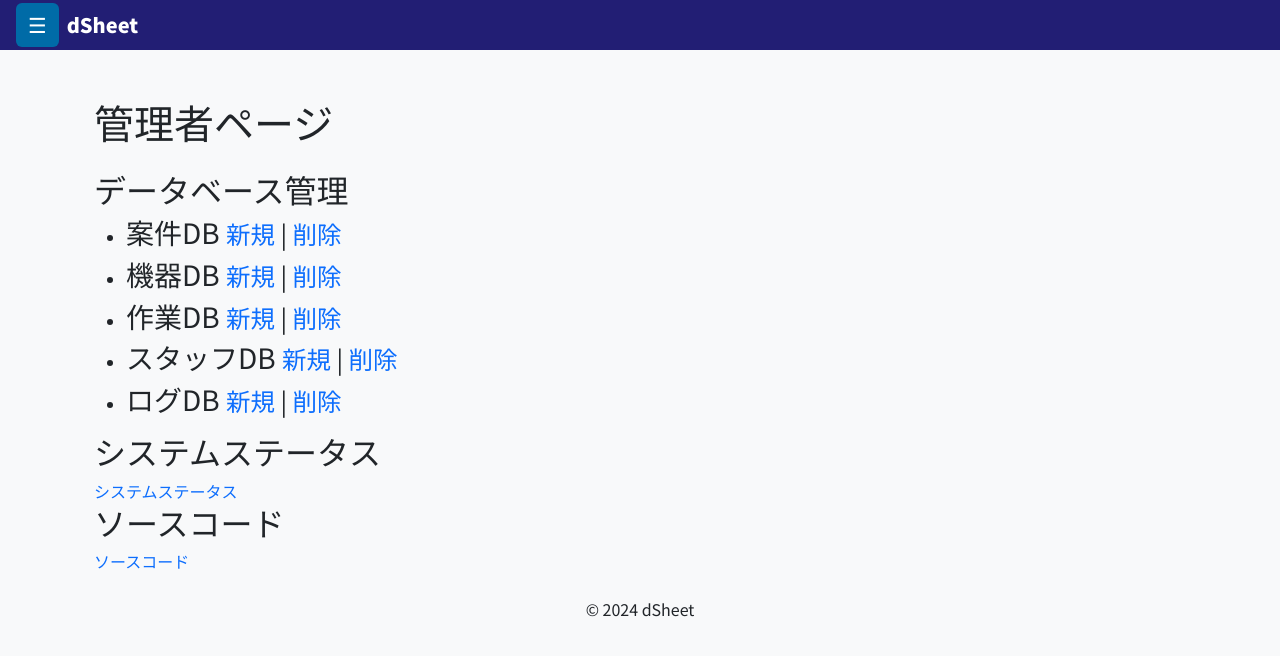
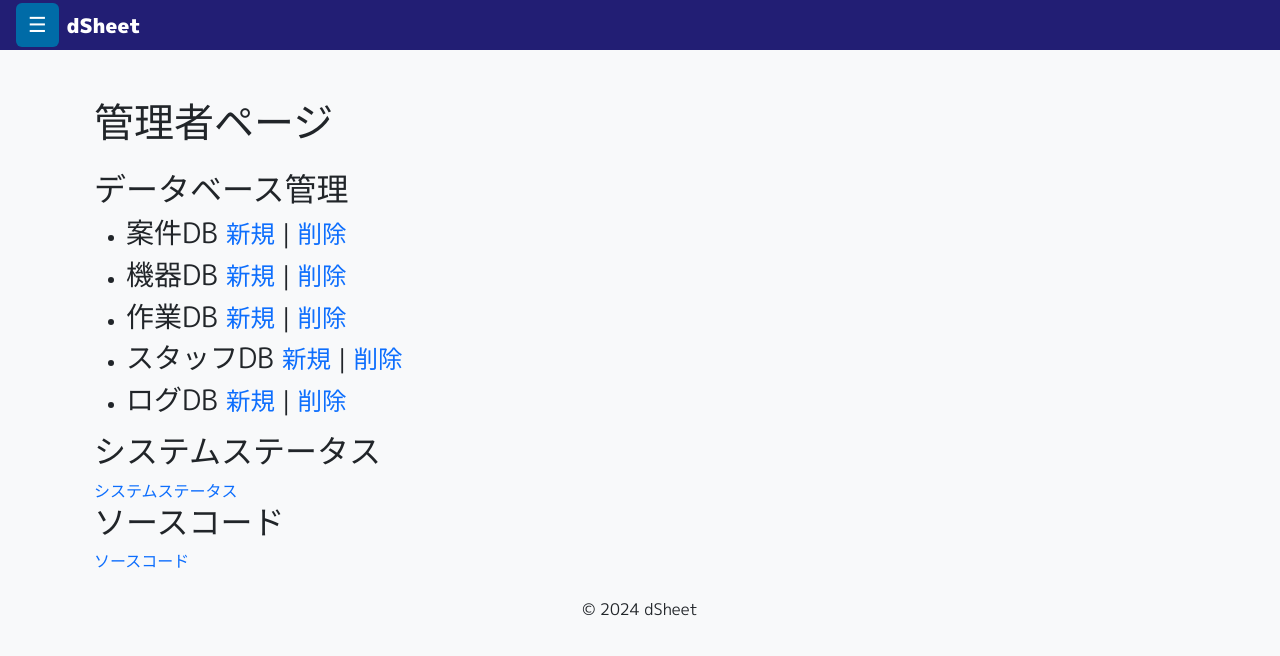
Before and after one commit to desertsowl/dsheet012, a Node server app: page /admin in a window 1280 px wide. Shown: the top 656 px of the page. Run offline with Node 20, Linux system fonts and the light colour scheme; some libraries are stand-ins or nearby versions.

Commit message:
フォント変更：M PLUS 1p+Montserrat

```diff
--- a/views/layouts/head.ejs
+++ b/views/layouts/head.ejs
@@ -7,16 +7,19 @@
     <link href="https://cdn.jsdelivr.net/npm/bootstrap@5.3.0/dist/css/bootstrap.min.css" rel="stylesheet">
 
     <!-- フォント -->
-    <link href="https://fonts.googleapis.com/css2?family=Noto+Sans+JP:wght@400;700;900&family=Roboto:wght@400;700&display=swap" rel="stylesheet">
+    <link href="https://fonts.googleapis.com/css2?family=M+PLUS+1p:wght@400;700;900&family=Montserrat:wght@400;700&display=swap" rel="stylesheet">
 
     <style>
         body {
-            font-family: 'Noto Sans JP', 'Roboto', sans-serif;
+            /* 日本語フォントとして M PLUS 1p、英数字フォントとして Montserrat を設定 */
+            font-family: 'M PLUS 1p', 'Montserrat', sans-serif;
             background-color: #f8f9fa;
         }
-		a {
-  			text-decoration: none;
-		}
+
+        a {
+            text-decoration: none;
+        }
+
         .header {
             background-color: #221e74;
             color: #fff;
@@ -27,24 +30,27 @@
             z-index: 1050;
             position: relative;
         }
+
         .header .app-name {
             font-weight: 900;
             font-size: 1.25rem;
             margin-left: 0.5rem;
             color: #fff;
         }
+
         .drawer-button {
             font-size: 1.3rem;
             background-color: #006ba7;
             color: #fff;
             border: none;
         }
+
         /* ドロワーメニューのスタイル */
         #drawerMenu {
             position: fixed;
-            top: 50px;  /* ヘッダーの高さと同じ位置に設定 */
+            top: 50px; /* ヘッダーの高さと同じ位置に設定 */
             left: 0;
-            width: auto;  /* 幅を自動調整 */
+            width: auto; /* 幅を自動調整 */
             height: auto; /* 高さを自動調整 */
             background-color: #006ba7;
             color: #fff;
@@ -52,11 +58,13 @@
             z-index: 1040;
             padding-top: 10px;
         }
+
         #drawerMenu .nav-link {
             color: #fff;
             padding: 0.5rem 1rem;
             display: block;
         }
+
         #drawerMenu .nav-link:active {
             background-color: #3399cc; /* 少し明るく、低彩度の色に変更 */
         }
```
